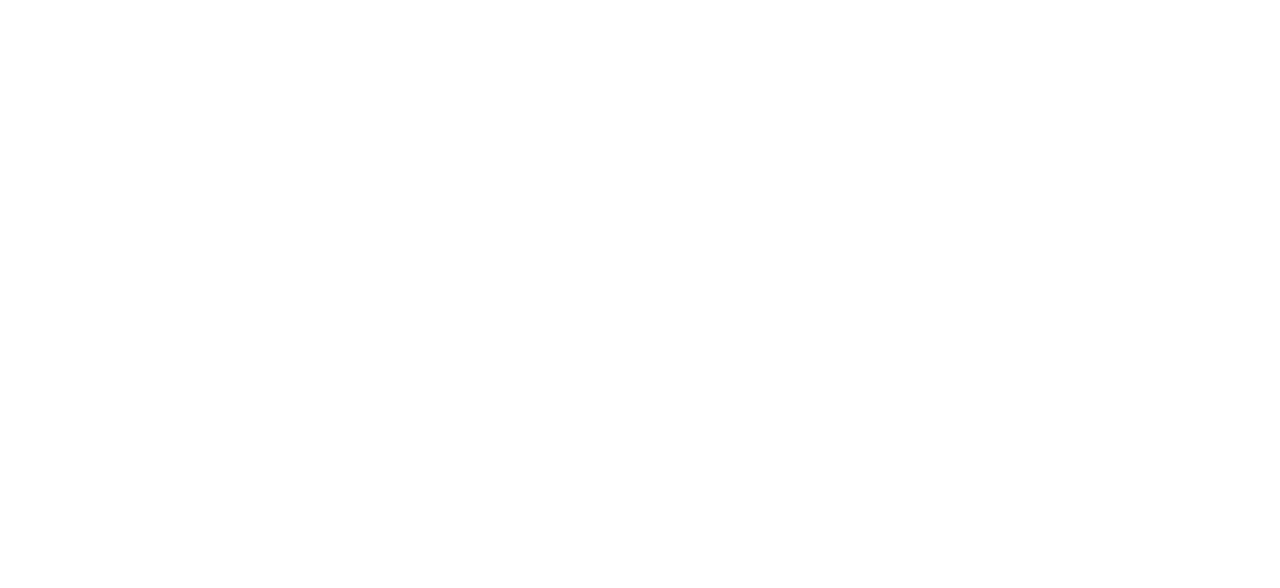
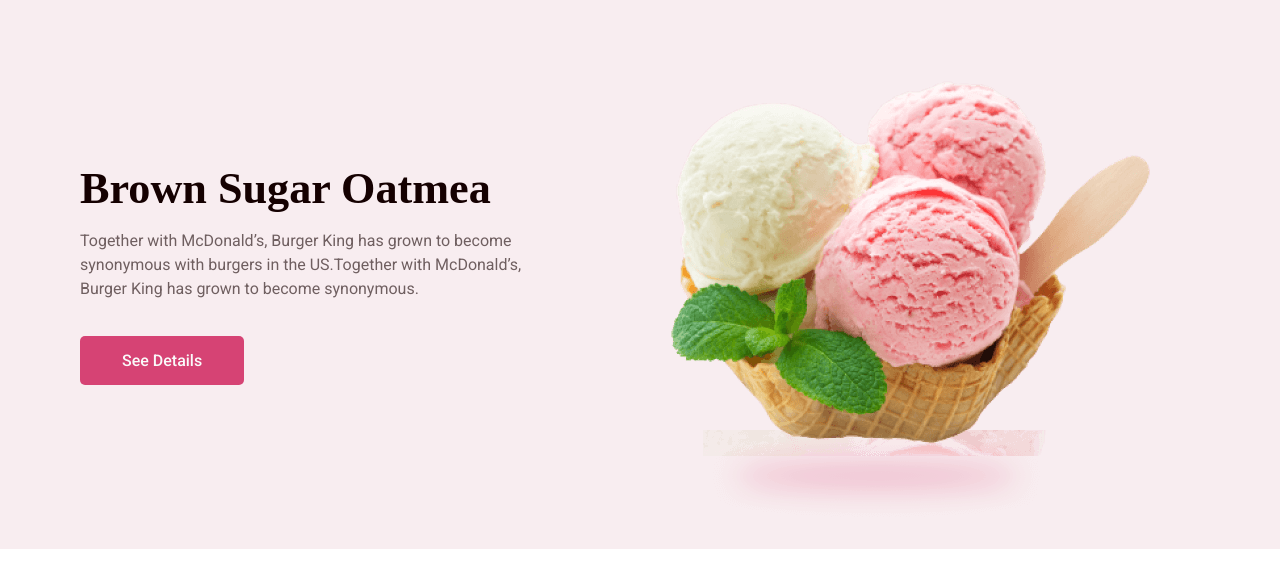
Before and after one commit to JavohirBerdiyev/polar-ice-cream, a plain HTML site: page index.html in a window 1280 px wide. Drawn offline with nearby package versions, Linux system fonts and the light colour scheme; a web font is replaced by a local one.

Commit message:
initial commit

```diff
--- a/css/style.css
+++ b/css/style.css
@@ -1,4 +1,54 @@
+@import url('https://fonts.googleapis.com/css2?family=Hind+Madurai:wght@600&family=Roboto:wght@400;500&display=swap');
+
 body{
     background-color: #fff;
     min-height: 100vh;
+    font-family: 'Roboto', sans-serif;
 }
+
+#oatmea{
+    background: #f8edf0;
+}
+
+.container{
+    width: 1140px;
+    padding: 0 10px;
+}
+
+.oatmea__info{
+    width: 442px;
+}
+
+.oatmea__title{
+    font-family: Hind Madurai;
+    font-weight: 600;
+    font-size: 44.2px;
+    line-height: 49px;
+    color: #150101;
+    margin-bottom: 16px;
+}
+
+.oatmea__desc{
+    font-size: 16px;
+    line-height: 24px;
+    color: #150101;
+    opacity: 0.6;
+    margin-bottom: 35px;
+}
+
+.oatmea__btn{
+    font-family: Roboto;
+    font-weight: 500;
+    font-size: 16px;
+    line-height: 19px;
+    color: #fafafa;
+    padding: 15px 42px;
+    background: #d64374;
+    border-radius: 5px;
+    border: none;
+    cursor: pointer;
+}
+
+.oatmea__img img{
+    object-fit: cover;
+}
--- a/index.html
+++ b/index.html
@@ -4,13 +4,33 @@
     <meta charset="UTF-8">
     <meta http-equiv="X-UA-Compatible" content="IE=edge">
     <meta name="viewport" content="width=device-width, initial-scale=1.0">
-    <title>Document</title>
+    <title>Polar Ice Cream</title>
     <link rel="stylesheet" href="https://necolas.github.io/normalize.css/8.0.1/normalize.css">
     <link href='https://unpkg.com/boxicons@2.1.1/css/boxicons.min.css' rel='stylesheet'>
     <link rel="stylesheet" href="css/col.css">
     <link rel="stylesheet" href="css/style.css">
 </head>
 <body>
+    <section id="oatmea">
+        <div class="container">
+            <div class="row middle between">
+                <div class="oatmea__info">
+                    <h3 class="oatmea__title">
+                        Brown Sugar Oatmea
+                    </h3>
+                    <p class="oatmea__desc">
+                        Together with McDonald’s, Burger King has grown to become synonymous with burgers in the US.Together with McDonald’s, Burger King has grown to become synonymous.
+                    </p>
+                    <button class="oatmea__btn">
+                        See Details
+                    </button>
+                </div>
+                <div class="oatmea__img">
+                    <img src="img/ice-cream.png" alt="ice-cream" width="655" height="545">
+                </div>
 
+            </div>
+        </div>
+    </section>
 </body>
 </html>
```
Also changed, not shown: img/ice-cream.png (added).
